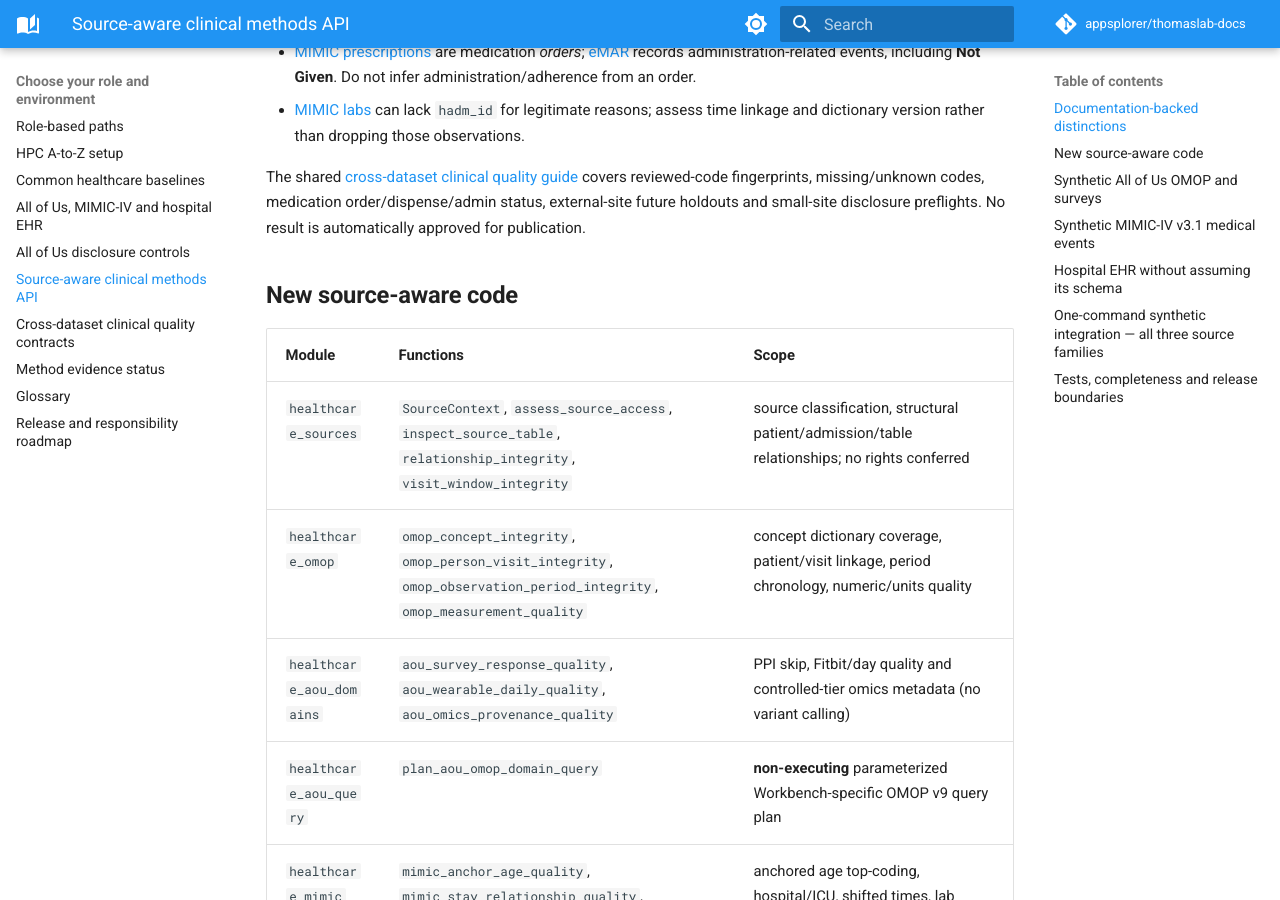
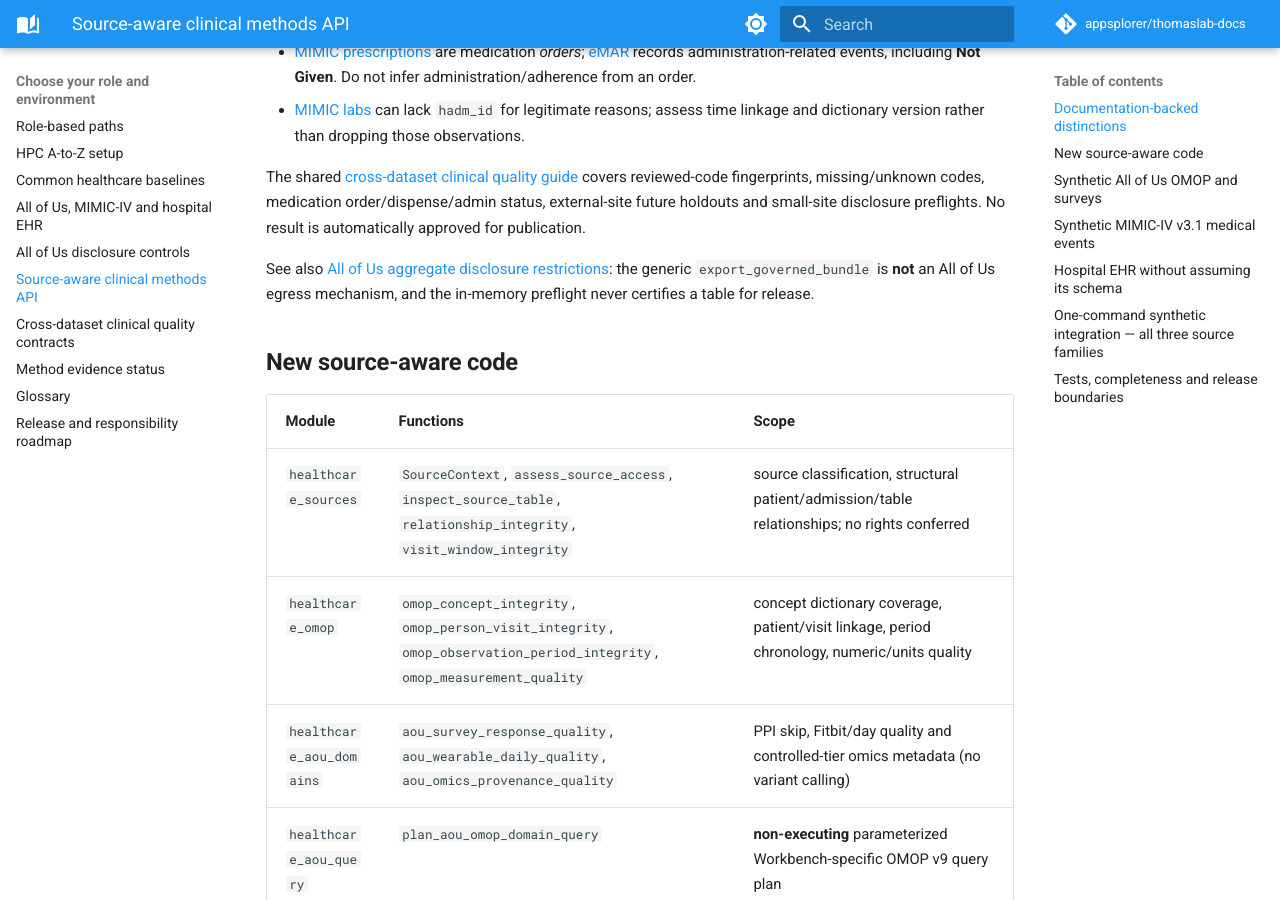
Before and after one commit to appsplorer/thomaslab-docs, an MkDocs documentation site: the page built from docs/guides/clinical-dataset-methods.md, in a window 1280 px wide and 900 px high, scrolled down 723 px. Built offline with MkDocs 1.6.1 and Material for MkDocs 9.7.7, drawn with Linux system fonts in a browser that asks for light colours; comment, search, counter and statistics services are not loaded.

Commit message:
docs: link All of Us 1–20 disclosure and fail-closed export policy to clinical methods

```diff
--- a/docs/guides/clinical-dataset-methods.md
+++ b/docs/guides/clinical-dataset-methods.md
@@ -39,6 +39,10 @@ The shared [cross-dataset clinical quality guide](cross-dataset-clinical-quality
 covers reviewed-code fingerprints, missing/unknown codes, medication
 order/dispense/admin status, external-site future holdouts and small-site
 disclosure preflights. No result is automatically approved for publication.
+
+See also [All of Us aggregate disclosure restrictions](aou-disclosure.md):
+the generic `export_governed_bundle` is **not** an All of Us egress
+mechanism, and the in-memory preflight never certifies a table for release.
 
 ## New source-aware code
 
```
